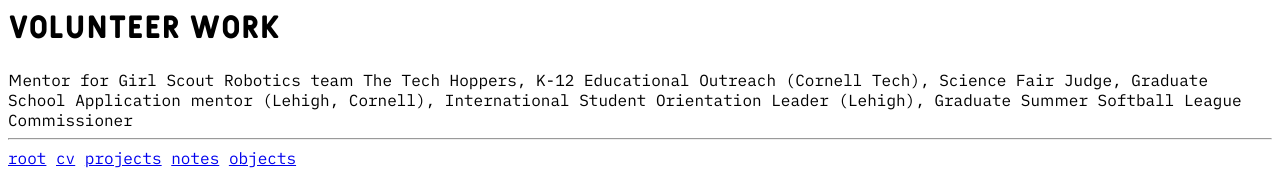
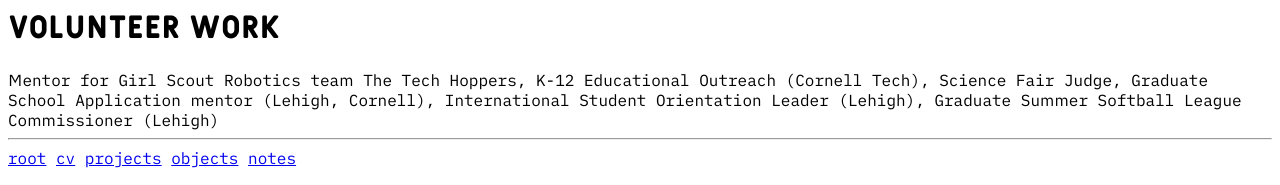
Before and after one commit to wjl88/bil-dev, a SvelteKit app: page /cv in a window 1280 px wide. Shown: the part 612-797 px from the top of the page. Built offline with nearby package versions, Linux system fonts and the light colour scheme.

Commit message:
edited cv

```diff
--- a/src/routes/+layout.svelte
+++ b/src/routes/+layout.svelte
@@ -5,8 +5,8 @@
         <a href="/">root</a>
         <a href="/cv">cv</a>
         <a href="/projects">projects</a>
+        <a href="/objects">objects</a>
         <a href="/notes">notes</a>
-        <a href="/objects">objects</a>
     </p>
 </div>
 
--- a/src/routes/cv/+page.svelte
+++ b/src/routes/cv/+page.svelte
@@ -24,8 +24,7 @@
 <p>
     Mentor for Girl Scout Robotics team The Tech Hoppers, K-12 Educational
     Outreach (Cornell Tech), Science Fair Judge, Graduate School Application
-    mentor (Lehigh, Cornell), International Student Orientation Leader (Lehigh),
-    Graduate Summer Softball League Commissioner
+    mentor (Lehigh, Cornell), International Student Orientation Leader (Lehigh), Graduate Summer Softball League Commissioner (Lehigh)
 </p>
 
 <style>
```
